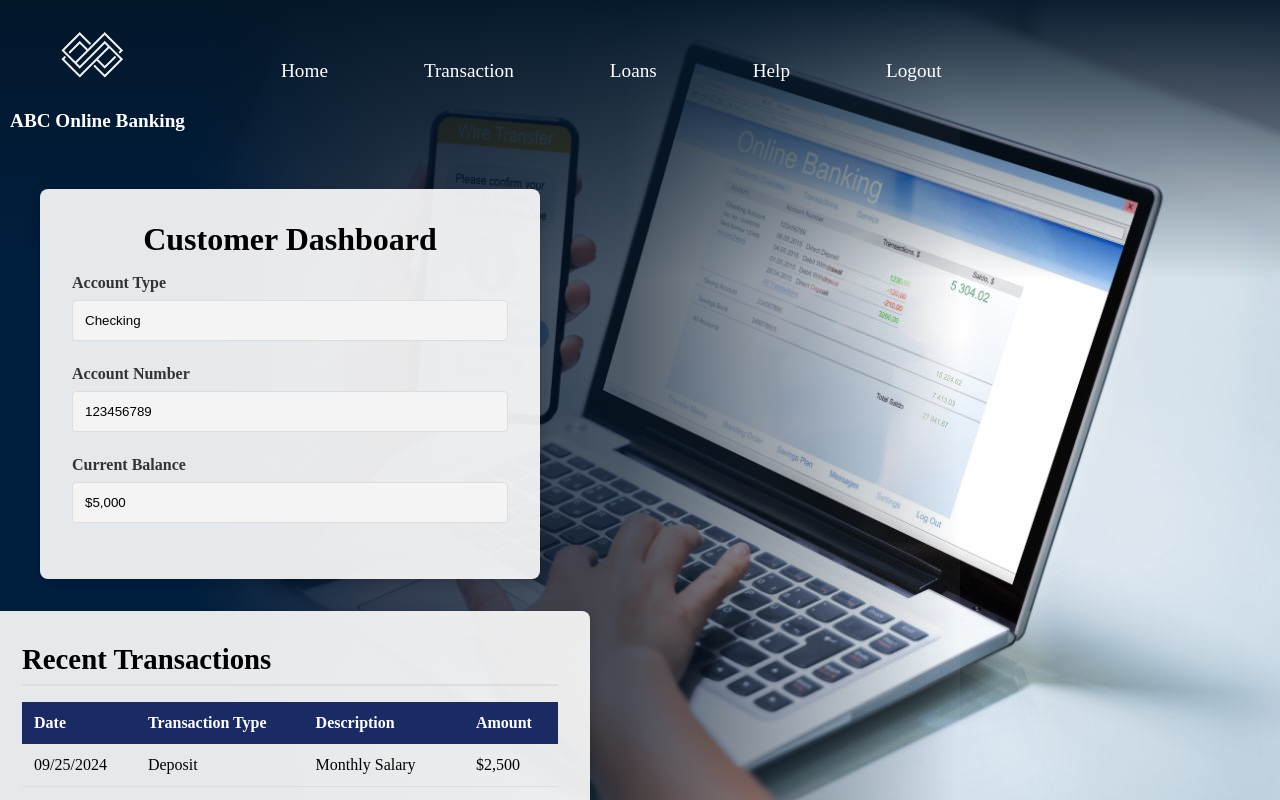
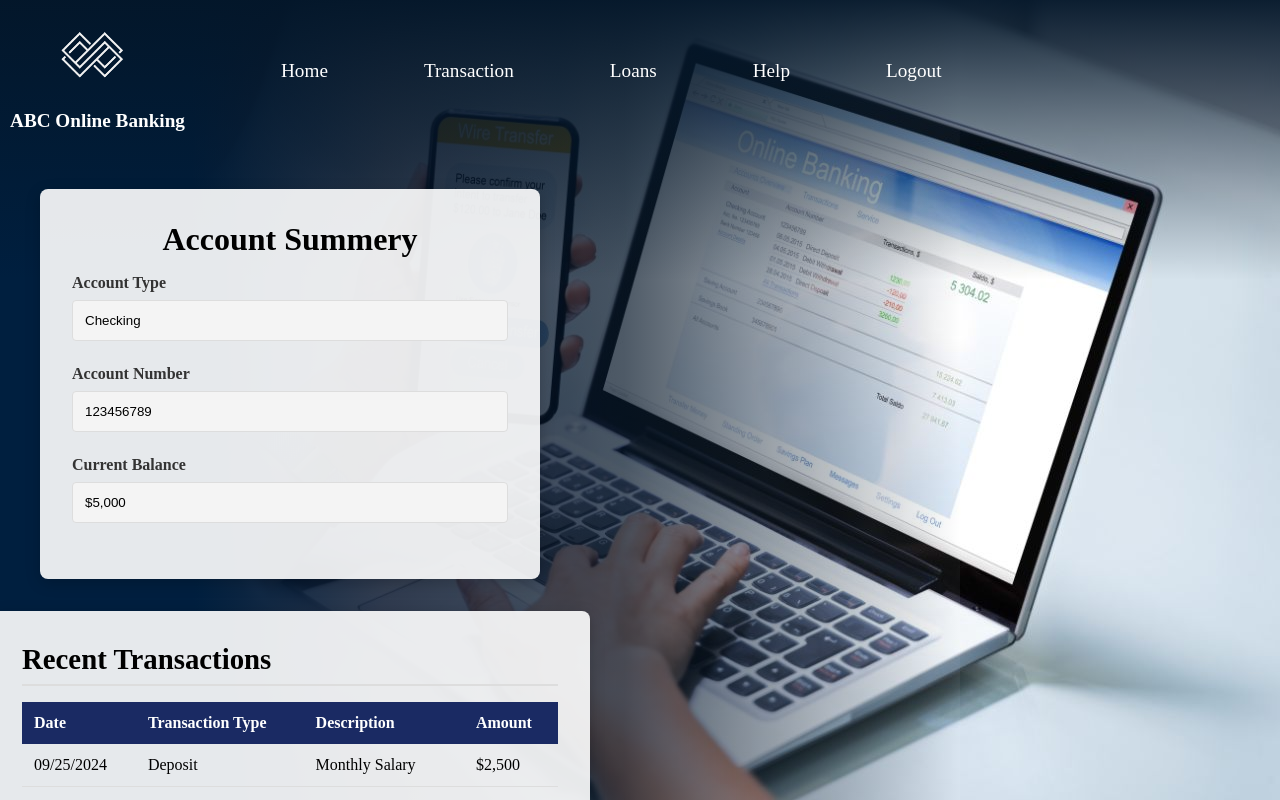
Before and after one commit to seniru-dilmith/Bank-Management-System-Bank-A-front-end, a React (Create React App) app: page /customer in a window 1280 px wide. Built offline with nearby package versions, Linux system fonts and the light colour scheme.

Commit message:
Update CustomerDashboard.jsx

```diff
--- a/src/pages/CustomerDashboard.jsx
+++ b/src/pages/CustomerDashboard.jsx
@@ -97,7 +97,7 @@ const CustomerDashboard = () => {
     <Layout NavigationBar={<CustomerNaviBar />}>
       <div style={styles.container}>
         <div style={styles.dashboardBox}>
-          <h2 style={styles.heading}>Customer Dashboard</h2>
+          <h2 style={styles.heading}>Account Summery</h2>
 
           <div style={styles.inputGroup}>
             <label style={styles.inputLabel}>Account Type</label>
```
